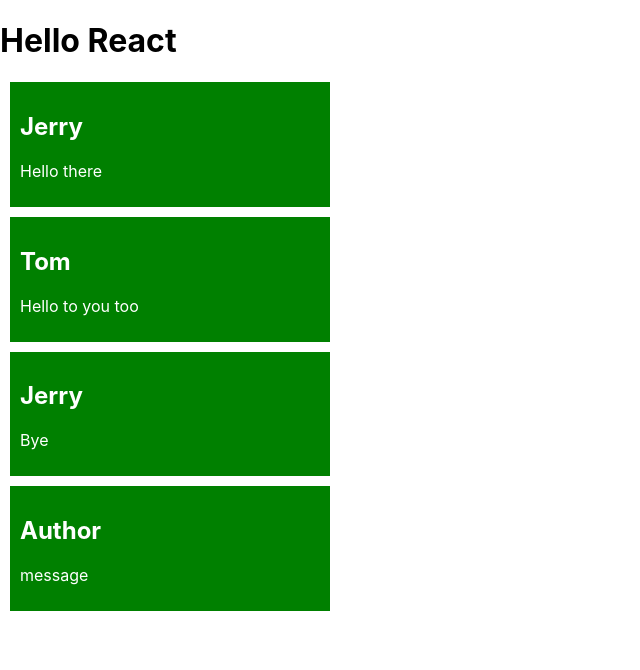
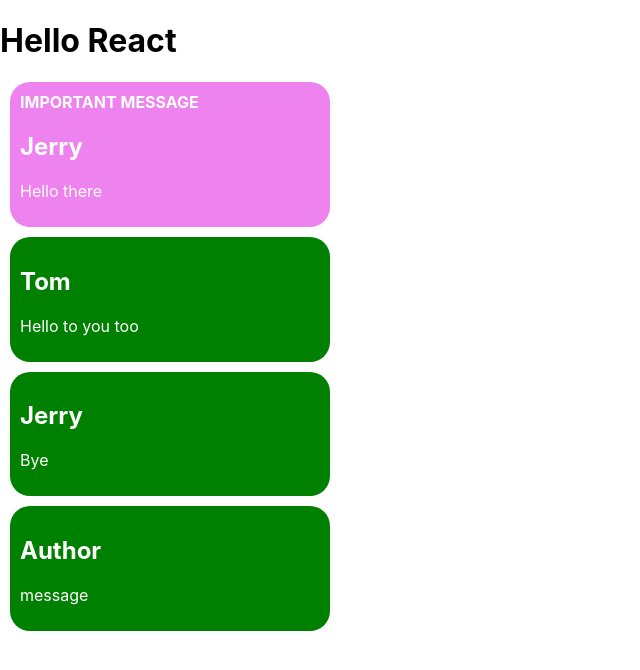
Before and after one commit to freshcourses-fe/react-lessons, a React (Create React App) app: page / in a window 1280 px wide. Shown: the top 670 px of the page, without its empty margins (0-640 px from the left). Built offline with nearby package versions, Linux system fonts and the light colour scheme.

Commit message:
Add conditional rendering

```diff
--- a/src/App.js
+++ b/src/App.js
@@ -8,7 +8,7 @@ function App() {
     <>
       <Header />
       <main>
-        <Message id="first" author="Jerry" message="Hello there" />
+        <Message id="first" author="Jerry" message="Hello there" isImportant={true}/>
         <Message id="second" author="Tom" message="Hello to you too" />
         <Message id="third" author="Jerry" message="Bye" />
         <Message />
--- a/src/components/Message/index.jsx
+++ b/src/components/Message/index.jsx
@@ -1,19 +1,24 @@
 import React from 'react';
-
+import './style.css';
 class Message extends React.Component {
   render() {
-    const { id, author = 'Author', message = 'message' } = this.props;
+    const {
+      id,
+      author = 'Author',
+      message = 'message',
+      isImportant,
+    } = this.props;
+    const styles = {
+      padding: '10px',
+      backgroundColor: isImportant ? 'violet': 'green',
+      width: '300px',
+      color: 'white',
+      margin: '10px',
+    };
+
     return (
-      <article
-        id={id}
-        style={{
-          padding: '10px',
-          backgroundColor: 'green',
-          width: '300px',
-          color: 'white',
-          margin: '10px',
-        }}
-      >
+      <article id={id} style={styles}>
+        {isImportant ? <strong>IMPORTANT MESSAGE</strong> : null}
         <h2>{author}</h2>
         <p>{message}</p>
       </article>
--- a/src/components/Message/style.css
+++ b/src/components/Message/style.css
@@ -0,0 +1,3 @@
+article {
+  border-radius: 20px;
+}
```
